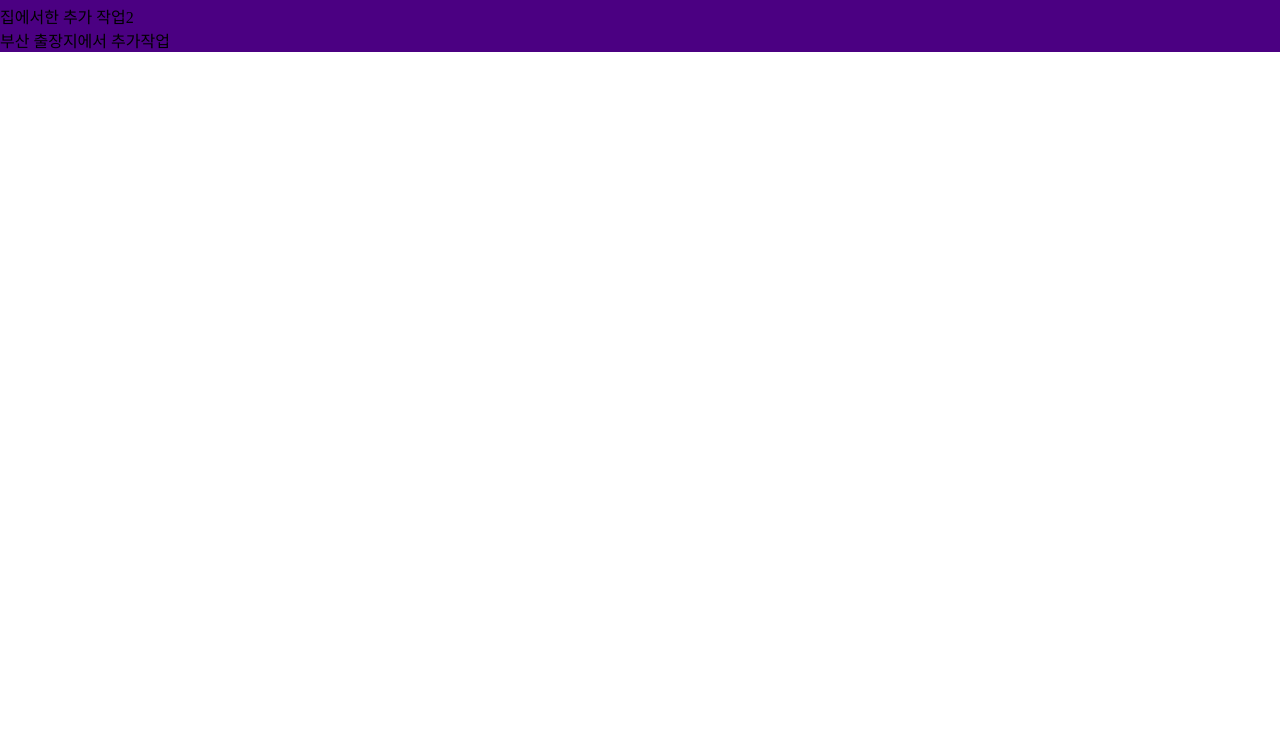
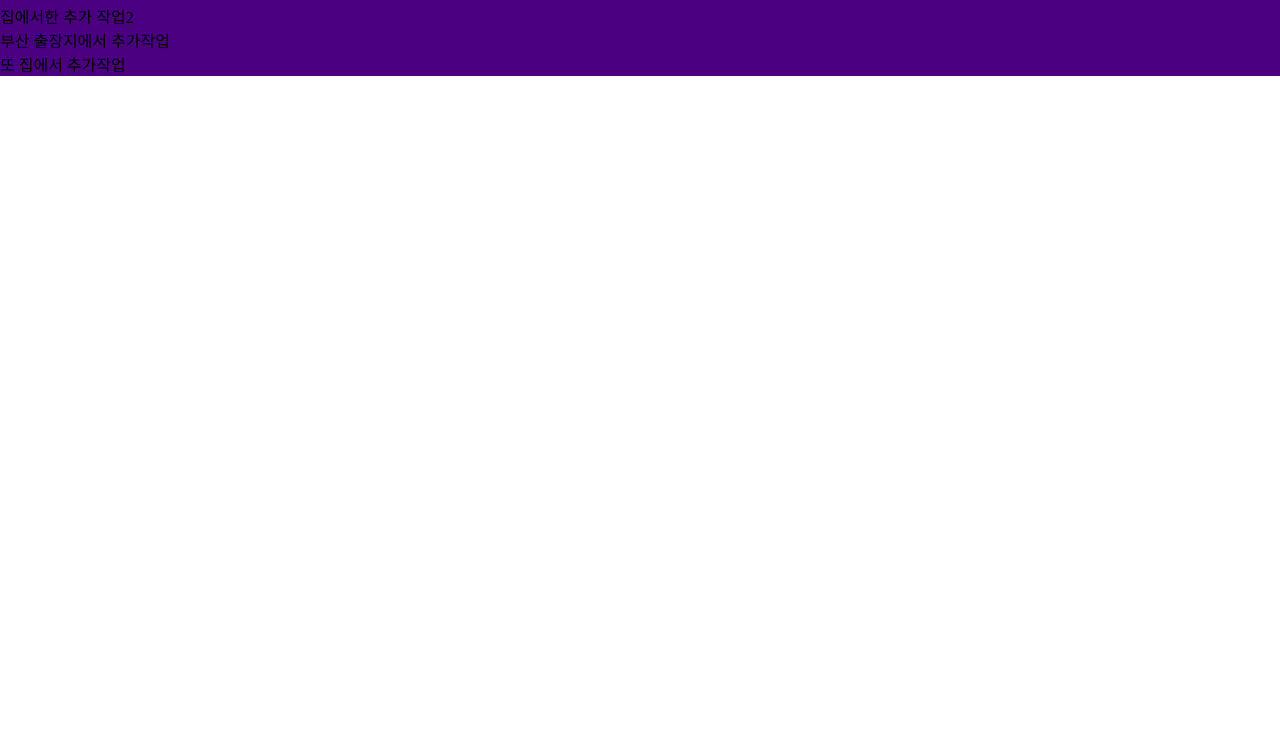
Before and after one commit to XR1013/aaa1, a plain HTML site: page index.html in a window 1280 px wide. Shown: the part 60-800 px from the top of the page. Drawn offline with nearby package versions, Linux system fonts and the light colour scheme; files that its build step writes are made by us from their sources.

Commit message:
또 집에서 추가 작업

```diff
--- a/index.html
+++ b/index.html
@@ -16,6 +16,7 @@
         <h2>world</h2>
         <p>집에서한 추가 작업2</p>
         <p>부산 출장지에서 추가작업</p>
+        <p>또 집에서 추가작업</p>
     </div>
 </body>
 </html>
```
